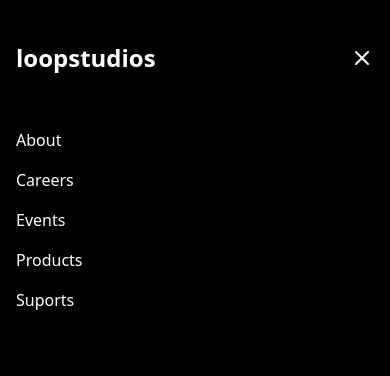
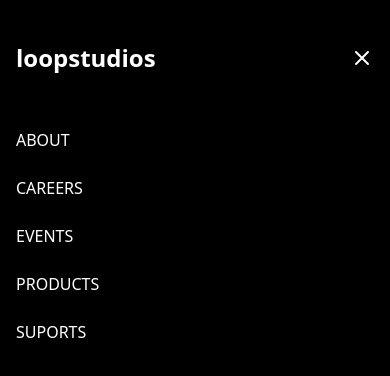
Before and after one commit to rahulkhimsuriya/frontendmentor-loopstudios-landing-page, a Nuxt app: page / in a window 390 px wide. Both pictures are taken after a click on the button 362 px from the left and 58 px from the top of the page. Shown: the top 376 px of the page. Built offline with nearby package versions, Linux system fonts and the light colour scheme.

Commit message:
tweak navbar

```diff
--- a/components/BaseNavbar.vue
+++ b/components/BaseNavbar.vue
@@ -53,22 +53,22 @@
 
     <!-- Mobile Menu -->
     <ul
-      class="absolute inset-0 md:hidden pt-32 px-4 space-y-4 bg-black"
+      class="absolute inset-0 md:hidden pt-32 px-4 space-y-6 bg-black"
       v-if="isOpen"
     >
-      <li class="text-white hover:opacity-75">
+      <li class="uppercase text-white hover:opacity-75">
         <NuxtLink :to="{ name: 'index' }">About</NuxtLink>
       </li>
-      <li class="text-white hover:opacity-75">
+      <li class="uppercase text-white hover:opacity-75">
         <NuxtLink :to="{ name: 'index' }">Careers</NuxtLink>
       </li>
-      <li class="text-white hover:opacity-75">
+      <li class="uppercase text-white hover:opacity-75">
         <NuxtLink :to="{ name: 'index' }">Events</NuxtLink>
       </li>
-      <li class="text-white hover:opacity-75">
+      <li class="uppercase text-white hover:opacity-75">
         <NuxtLink :to="{ name: 'index' }">Products</NuxtLink>
       </li>
-      <li class="text-white hover:opacity-75">
+      <li class="uppercase text-white hover:opacity-75">
         <NuxtLink :to="{ name: 'index' }">Suports</NuxtLink>
       </li>
     </ul>
```
